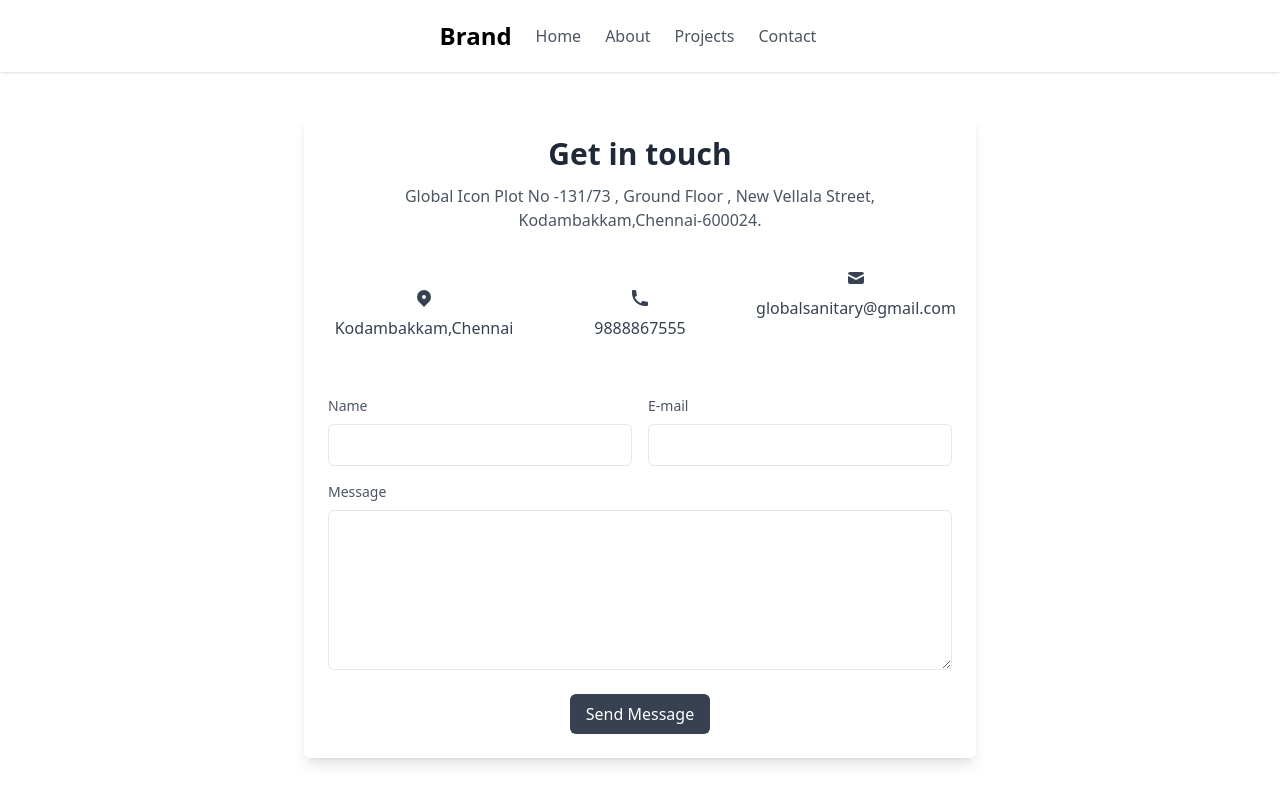
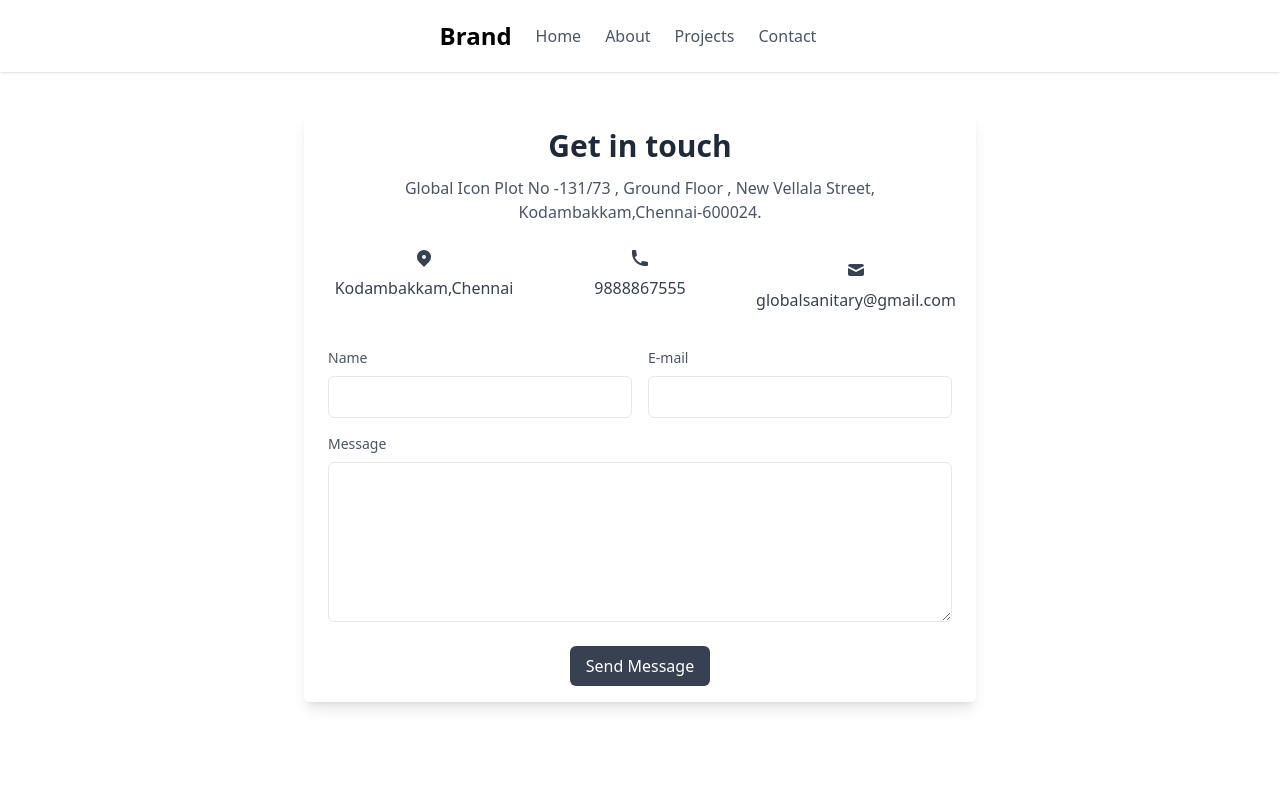
Before and after one commit to muqthar98/construction-website, a Next.js app: page /contact in a window 1280 px wide. Shown: the top 800 px of the page. Built offline with nearby package versions, Linux system fonts and the light colour scheme.

Commit message:
changes in contact us page

```diff
--- a/components/main/contact.js
+++ b/components/main/contact.js
@@ -6,7 +6,7 @@ const Contact = () => {
       id="contact"
       className={`md:h-screen bg-white dark:bg-gray-800 grid place-items-center px-8 py-28`}
     >
-      <div className="w-full max-w-2xl px-6 py-6 mx-auto bg-white rounded-md shadow-lg dark:bg-gray-800">
+      <div className="w-full max-w-2xl px-6 py-4 bg-white rounded-md shadow-lg dark:bg-gray-800">
         <h2 className="text-3xl font-semibold text-center text-gray-800 dark:text-white">
           Get in touch
         </h2>
@@ -17,7 +17,7 @@ const Contact = () => {
         <div className="grid grid-cols-1 gap-6 mt-6 sm:grid-cols-2 md:grid-cols-3">
           <a
             href="#"
-            className="flex flex-col items-center px-6 py-8 text-gray-700 transition-colors duration-200 transform rounded-md dark:text-gray-200 hover:bg-blue-200 dark:hover:bg-blue-500"
+            className="flex flex-col items-center text-gray-700 transition-colors duration-200 transform rounded-md dark:text-gray-200 hover:bg-blue-200 dark:hover:bg-blue-500"
           >
             <svg
               className="w-5 h-5"
@@ -37,7 +37,7 @@ const Contact = () => {
 
           <a
             href="#"
-            className="flex flex-col items-center px-6 py-8 text-gray-700 transition-colors duration-200 transform rounded-md dark:text-gray-200 hover:bg-blue-200 dark:hover:bg-blue-500"
+            className="flex flex-col items-center text-gray-700 transition-colors duration-200 transform rounded-md dark:text-gray-200 hover:bg-blue-200 dark:hover:bg-blue-500"
           >
             <svg
               className="w-5 h-5"
```
